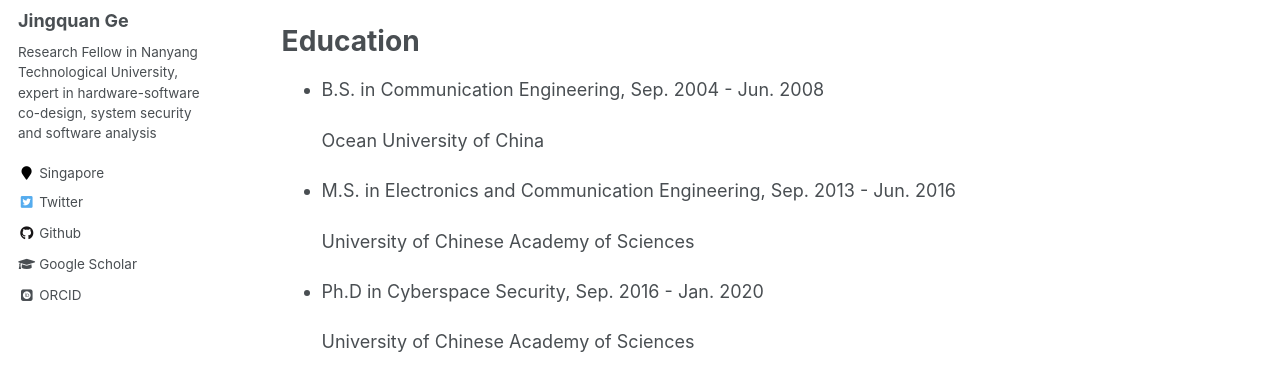
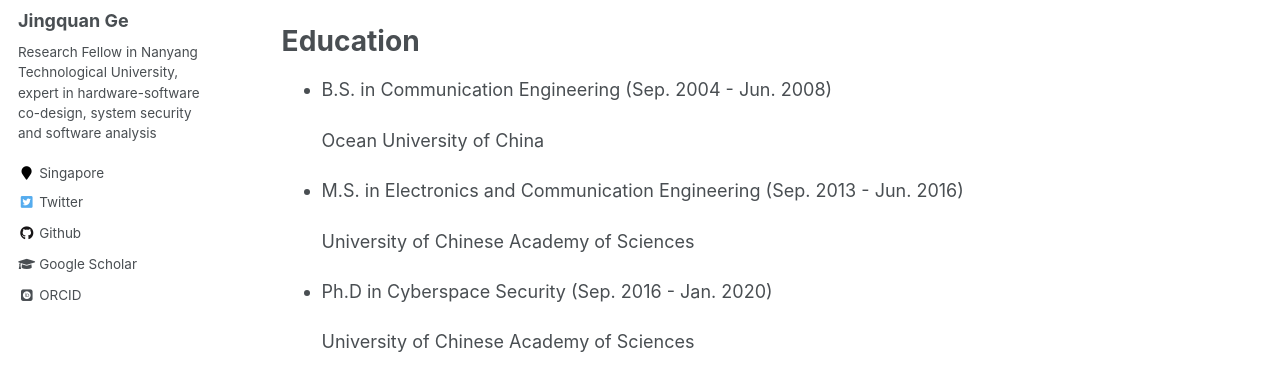
Before and after one commit to gejingquan/gejingquan.github.io, a Jekyll site: the page built from _pages/about.md, in a window 1280 px wide and 900 px high. Shown: the part 348-728 px from the top of the window. Built offline with Jekyll 4.4.1, drawn with Linux system fonts in a browser that asks for light colours; some web fonts are replaced.

```diff
--- a/_pages/about.md
+++ b/_pages/about.md
@@ -13,18 +13,18 @@ I am now a research fellow at Nanyang Technological University. I am interested
 
 Education
 ======
-* B.S. in Communication Engineering, Sep. 2004 - Jun. 2008
+* B.S. in Communication Engineering (Sep. 2004 - Jun. 2008)
 
     Ocean University of China
 
 
 
-* M.S. in Electronics and Communication Engineering, Sep. 2013 - Jun. 2016
+* M.S. in Electronics and Communication Engineering (Sep. 2013 - Jun. 2016)
 
     University of Chinese Academy of Sciences
 
 
-* Ph.D in Cyberspace Security, Sep. 2016 - Jan. 2020
+* Ph.D in Cyberspace Security (Sep. 2016 - Jan. 2020)
 
     University of Chinese Academy of Sciences
 
```
